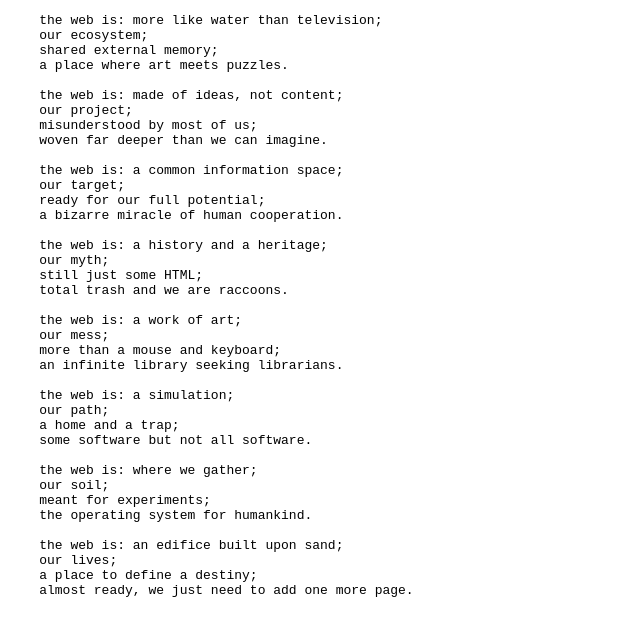
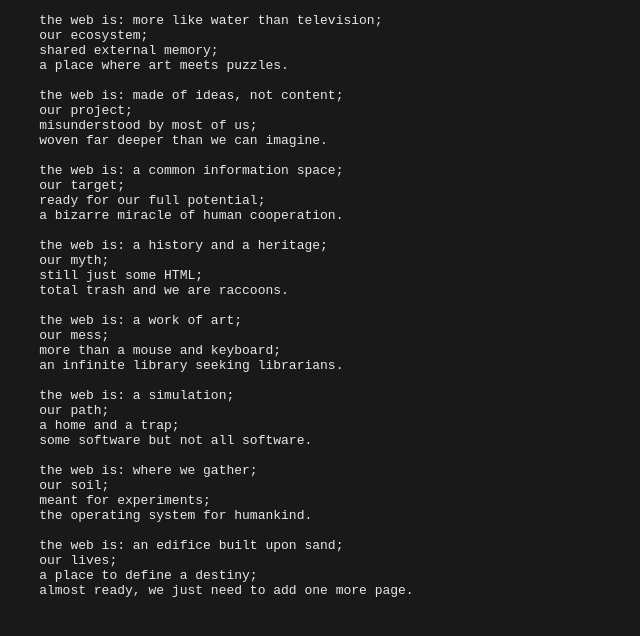
Before and after one commit to ianmcdonald/the-web-is, a plain HTML site: page index.html in a window 1280 px wide. Shown: the whole page, without its empty margins (0-640 px from the left). Drawn offline with Linux system fonts and the light colour scheme.

Commit message:
Update index.html

```diff
--- a/index.html
+++ b/index.html
@@ -2,6 +2,12 @@
 <head>
   <meta name="viewport" content="width=device-width, initial-scale=1">
   <title>the web is&hellip;</title>
+  <style>
+    body {
+      background-color: #191919;
+      color: #e7e7e7;
+    }
+  </style>
 </head>
 <body>
   <pre>
```
